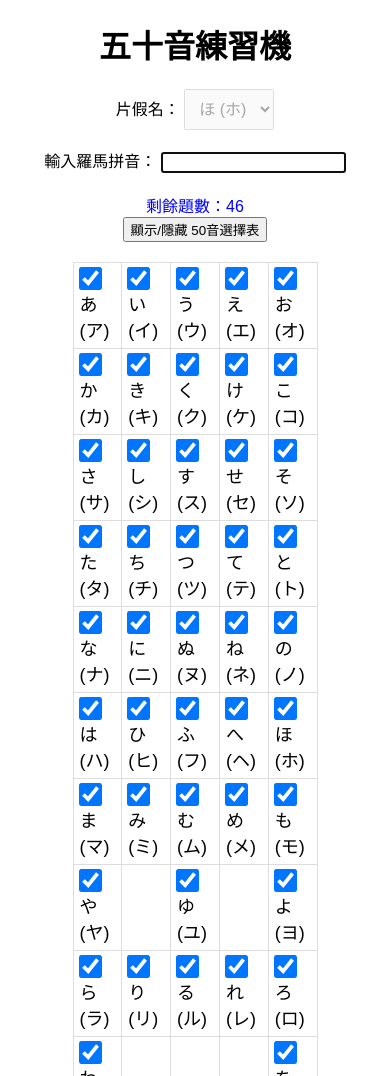
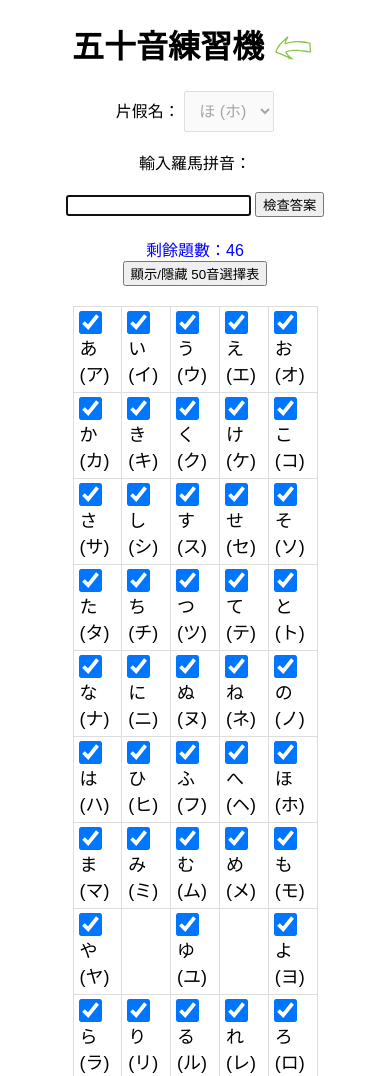
Before and after one commit to ianyenGithub/kana, a plain HTML site: page 五十音練習機.html in a window 390 px wide. Shown: the top 1076 px of the page. Drawn offline with Linux system fonts and the light colour scheme.

Commit message:
Add files via upload
add return function to 五十音練習機, and click button for mobile user, and change font

```diff
--- a/五十音練習機.html
+++ b/五十音練習機.html
@@ -6,7 +6,7 @@
     <title>五十音練習機</title>
     <style>
         body {
-            font-family: Arial, sans-serif;
+            font-family: '標楷體', 'KaiTi', sans-serif;
             text-align: center;
             margin: 20px;
 	    	-webkit-user-select: none; /* Chrome, Safari, Opera */
@@ -52,10 +52,54 @@
             transform: scale(1.8); /* 调整复选框的大小 */
             margin-right: 5px; /* 为了给复选框和标签之间留出一些空间 */
         }
+	.back-icon {
+      width: 40px;
+      height: 40px;
+      margin-right: 5px;
+      vertical-align: middle;
+      fill: #8bc34a; /* 將圖標顏色設為藍色 */
+      transform: rotate(0deg); /* 旋轉圖標使箭頭彎曲向上 */
+    }
+  .flip-horizontal {
+      transform: scaleX(-1);
+    }
     </style>
 </head>
 <body>
-    <h1>五十音練習機</h1>
+    <h1>五十音練習機
+
+<a href="index.html">
+    <svg class="back-icon flip-horizontal" xmlns="http://www.w3.org/2000/svg" viewBox="0 0 1280.000000 895.000000">
+      <g transform="translate(0.000000,895.000000) scale(0.100000,-0.100000)"
+fill="#8bc34a" stroke="none">
+<path d="M8005 8764 c-82 -58 -154 -109 -158 -113 -10 -10 34 -110 231 -522
+481 -1007 568 -1204 588 -1328 6 -39 5 -43 -12 -37 -10 3 -102 28 -204 56
+-1276 349 -2307 501 -3520 517 -1251 16 -2424 -119 -3735 -431 -340 -80 -369
+-88 -379 -97 -11 -10 -28 -215 -226 -2693 -22 -275 -37 -503 -33 -507 10 -9
+341 43 703 110 630 116 1593 248 2310 315 724 69 1263 96 1885 96 1097 0 1929
+-102 2698 -331 197 -59 217 -67 217 -88 0 -23 -100 -198 -181 -316 -119 -174
+-248 -332 -398 -487 -232 -240 -315 -314 -1136 -1013 -121 -103 -220 -192
+-220 -197 0 -13 208 -338 217 -338 4 0 139 61 300 136 161 75 451 206 643 291
+193 86 490 221 660 300 868 406 2381 1041 3215 1349 300 111 608 233 615 243
+5 9 -91 375 -134 511 -238 753 -617 1425 -1196 2120 -373 447 -764 843 -1675
+1695 -211 198 -502 474 -646 613 -144 138 -266 252 -271 251 -4 0 -75 -48
+-158 -105z m1149 -1400 c1050 -983 1582 -1610 1990 -2345 156 -282 282 -572
+387 -893 47 -144 57 -182 47 -192 -7 -6 -265 -112 -573 -234 -688 -273 -987
+-395 -1825 -747 -585 -246 -794 -337 -1175 -512 -100 -46 -135 -58 -135 -47 0
+2 78 82 173 177 384 387 568 640 711 980 44 105 136 383 136 411 0 15 -293
+129 -500 195 -664 213 -1419 333 -2350 374 -332 15 -1182 6 -1555 -16 -883
+-51 -1664 -136 -2720 -296 -253 -38 -524 -79 -603 -91 -78 -12 -144 -19 -147
+-16 -3 2 25 369 60 814 59 735 92 1163 110 1440 4 56 10 106 13 111 4 6 106
+34 227 62 860 198 1668 316 2545 372 271 17 1037 23 1315 10 833 -39 1575
+-139 2340 -316 392 -91 652 -165 1070 -304 231 -77 303 -97 311 -88 6 7 31 80
+55 162 l44 150 0 170 c0 146 -3 182 -23 255 -43 160 -81 251 -246 593 -47 98
+-86 183 -86 190 0 6 19 -7 43 -29 23 -22 186 -175 361 -340z"/>
+<path d="M7913 1836 c-128 -42 -358 -238 -427 -367 -27 -49 -28 -51 -9 -71 15
+-17 26 -19 71 -14 72 8 207 56 303 108 151 80 235 164 246 246 11 83 -80 132
+-184 98z"/>
+</g>
+    </svg>
+  </a></h1>
 
     <label for="kana">片假名：</label>
     <select id="kana" disabled>
@@ -120,7 +164,9 @@
     <br><br>
 
     <label for="answer">輸入羅馬拼音：</label>
+<br><br>
     <input type="text" id="answer" onkeydown="checkAnswer(event)">
+<button onclick="checkByClick()">檢查答案</button>
 
     <div id="result"></div>
     <div id="remainingQuestions"></div>
@@ -267,7 +313,35 @@
     updateRemainingQuestions();
     generateRandomKana();
 }
+	function checkByClick(event){
+var userAnswer = document.getElementById("answer").value.toLowerCase();
+		// 獲取<select>元素
+		var selectElement = document.getElementById('kana');
+		// 獲取被選擇的選項的索引
+		var selectedIndex = selectElement.selectedIndex;
+		// 獲取被選擇的選項的值（例如，"あ (ア)"）
+		var selectedValue = selectElement.options[selectedIndex].text;
+                var currentKana = document.getElementById("kana").value;
+                var correctAnswer = getRomaji(currentKana);
 
+                var resultDiv = document.getElementById("result");
+
+                if (userAnswer === correctAnswer) {
+                    resultDiv.style.color = "green";
+                    resultDiv.innerText = "「" + selectedValue + "」" + "你寫的是：" + userAnswer + "，正確！";
+                    correctAnswers.push(currentKana);
+                    answeredQuestions.push(currentKana);
+		    updateRemainingQuestions();
+                    generateRandomKana();
+		    updateRemainingQuestions();
+                } else {
+                    resultDiv.style.color = "red";
+                    resultDiv.innerText = "你寫的是：" + userAnswer + "，錯誤，正確答案是：" + correctAnswer + "「" + selectedValue + "」";
+                    generateRandomKana();
+                }
+
+                document.getElementById("kana").disabled = true;
+}
 
         function checkAnswer(event) {
             if (event.key === 'Enter') {
```
